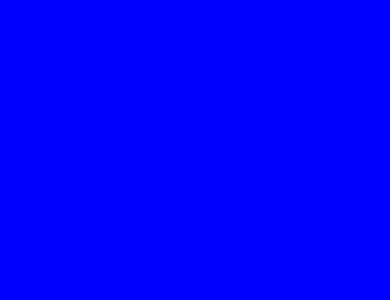
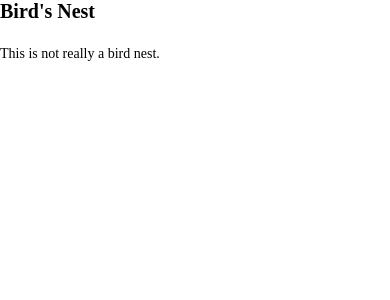
Before and after one commit to SauravBansal448/React-Native, a React Native app: screen / in a window 390 px wide. Shown: the top 300 px of the page. Built offline with nearby package versions, Linux system fonts and the light colour scheme.

Commit message:
add Text Component

```diff
--- a/App.js
+++ b/App.js
@@ -1,18 +1,44 @@
 import React, { Component } from "react";
-import { View, Text } from "react-native";
+import { Text, StyleSheet } from "react-native";
 
-class App extends Component {
+class TextInANest extends Component {
+  constructor(props) {
+    super(props);
+    this.state = {
+      titleText: "Bird's Nest",
+      bodyText: "This is not really a bird nest."
+    };
+  }
+
+  onPressTitle = () => {
+    this.setState({ titleText: "Bird's Nest [pressed]" });
+  };
+
   render() {
     return (
-      <View
-        style={{
-          flex: 1,
-          height: 100,
-          backgroundColor:"blue"
-                }}>
-      </View>
+      <Text style={styles.baseText}>
+        <Text
+          style={styles.titleText}
+          onPress={this.onPressTitle}
+        >
+          {this.state.titleText}
+          {"\n"}
+          {"\n"}
+        </Text>
+        <Text numberOfLines={5}>{this.state.bodyText}</Text>
+      </Text>
     );
   }
 }
 
-export default App;
+const styles = StyleSheet.create({
+  baseText: {
+    fontFamily: "Cochin"
+  },
+  titleText: {
+    fontSize: 20,
+    fontWeight: "bold"
+  }
+});
+
+export default TextInANest;
```
